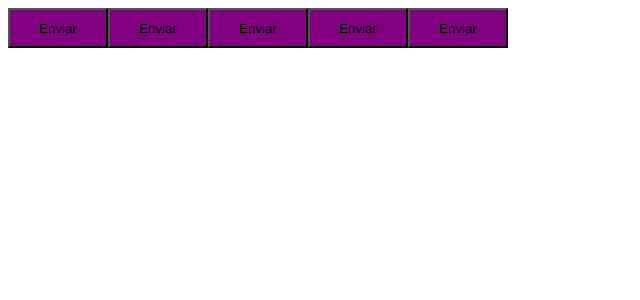
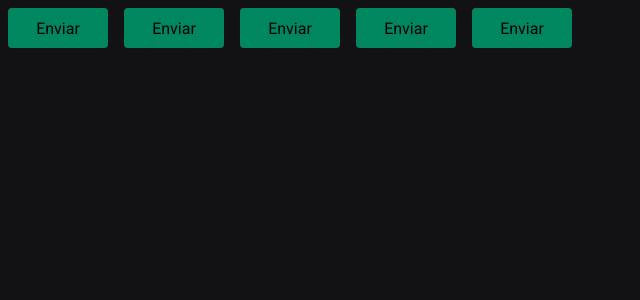
Before and after one commit to luanamozer/Timer---ReactJS, a React (Vite) app: page / in a window 1280 px wide. Shown: the top 300 px of the page, without its empty margins (0-640 px from the left). Built offline with nearby package versions, Linux system fonts and the light colour scheme.

Commit message:
definindo estilizações globais

```diff
--- a/index.html
+++ b/index.html
@@ -3,7 +3,16 @@
   <head>
     <meta charset="UTF-8" />
 
+    <link rel="preconnect" href="https://fonts.googleapis.com" />
+    <link rel="preconnect" href="https://fonts.gstatic.com" crossorigin />
+
     <meta name="viewport" content="width=device-width, initial-scale=1.0" />
+
+    <link
+      href="https://fonts.googleapis.com/css2?family=Roboto+Mono:wght@700&family=Roboto:wght@400;700&display=swap"
+      rel="stylesheet"
+    />
+
     <title>Ignite Timer</title>
   </head>
   <body>
--- a/src/App.tsx
+++ b/src/App.tsx
@@ -1,6 +1,7 @@
 import { ThemeProvider } from "styled-components";
+import { Button } from "./components/Button";
 
-import { Button } from "./components/Button";
+import { GlobalStyle } from "./styles/global";
 import { defaultTheme } from "./styles/themes/default";
 
 export function App() {
@@ -11,6 +12,8 @@
       <Button variant="success" />
       <Button variant="danger" />
       <Button />
+
+      <GlobalStyle />
     </ThemeProvider>
   );
 }
--- a/src/components/Button.styles.ts
+++ b/src/components/Button.styles.ts
@@ -16,8 +16,11 @@
 export const ButtonContainer = styled.button<ButtonContainerProps>`
   width: 100px;
   height: 40px;
+  border-radius: 4px;
+  border: 0;
+  margin: 8px;
 
-  background-color: ${(props) => props.theme.primary};
+  background-color: ${(props) => props.theme["green-500"]};
 
   /*
   ${(props) => {
--- /dev/null
+++ b/src/styles/global.ts
@@ -0,0 +1,26 @@
+import { createGlobalStyle } from "styled-components";
+
+export const GlobalStyle = createGlobalStyle`
+  *{
+    margin: 0;
+    padding: 0;
+    box-sizing: border-box;
+  }
+
+  :focus{
+    outline: 0;
+    box-shadow: 0 0 0 2px ${(props) => props.theme["green-500"]};
+  }
+
+  body{
+    background: ${(props) => props.theme["gray-900"]};
+    color: ${(props) => props.theme["gray-300"]};
+  }
+
+  body, input, textarea, button {
+    font-family: 'Roboto',sans-serif;
+    font-weight: 400;
+    font-size: 1rem;
+  }
+
+`;
--- a/src/styles/themes/default.ts
+++ b/src/styles/themes/default.ts
@@ -1,4 +1,21 @@
 export const defaultTheme = {
-  primary: "purple",
-  secondary: "orange",
+  white: "#FFF",
+
+  "gray-100": "#E1E1E6",
+  "gray-300": "#C4C4CC",
+  "gray-400": "#8D8D99",
+  "gray-500": "#7C7C8A",
+  "gray-600": "#323238",
+  "gray-700": "#29292E",
+  "gray-800": "#202024",
+  "gray-900": "#121214",
+
+  "green-300": "#00B37E",
+  "green-500": "#00875F",
+  "green-700": "#015F43",
+
+  "red-500": "#AB222E",
+  "red-700": "#7A1921",
+
+  "yellow-500": "#FBA94C",
 };
```
